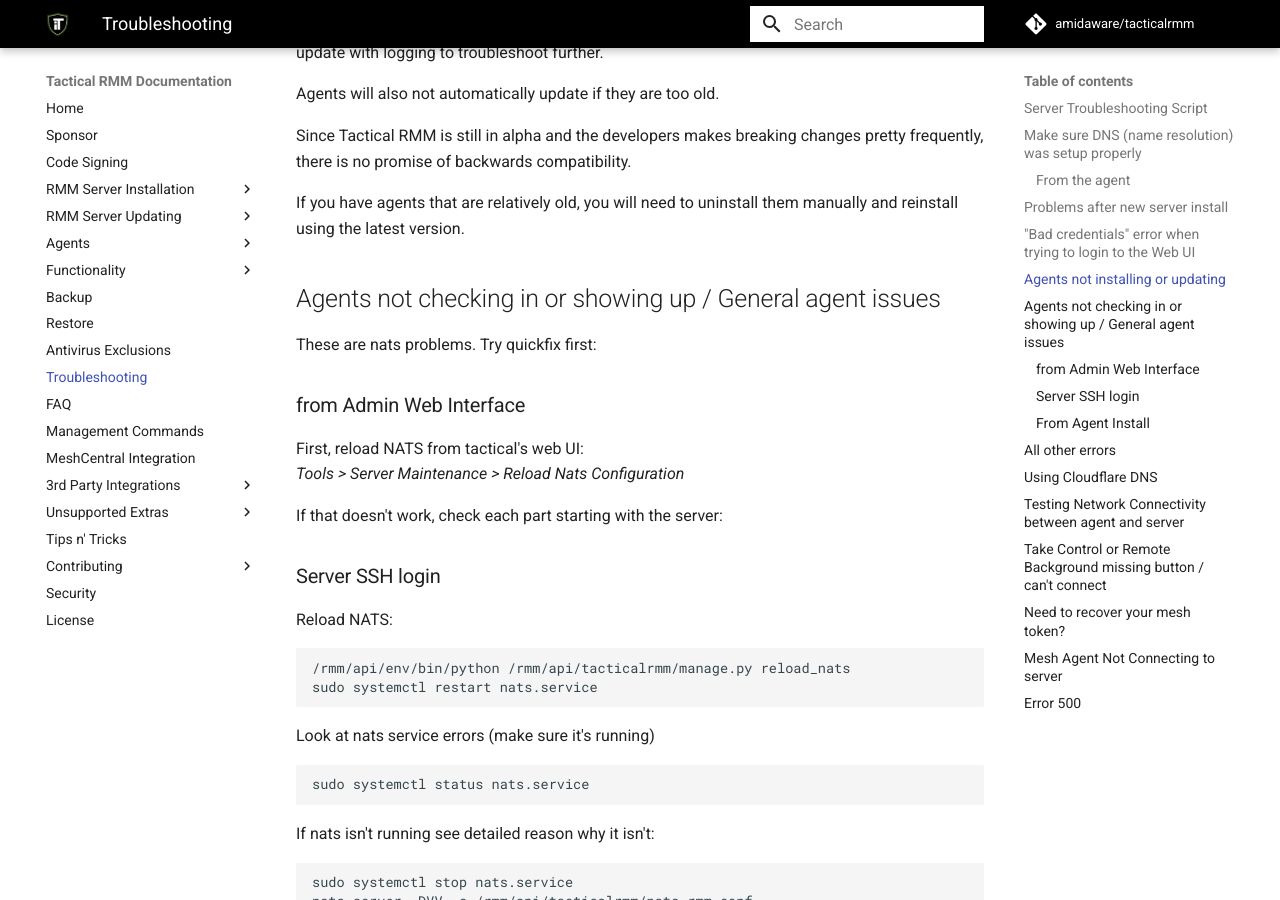
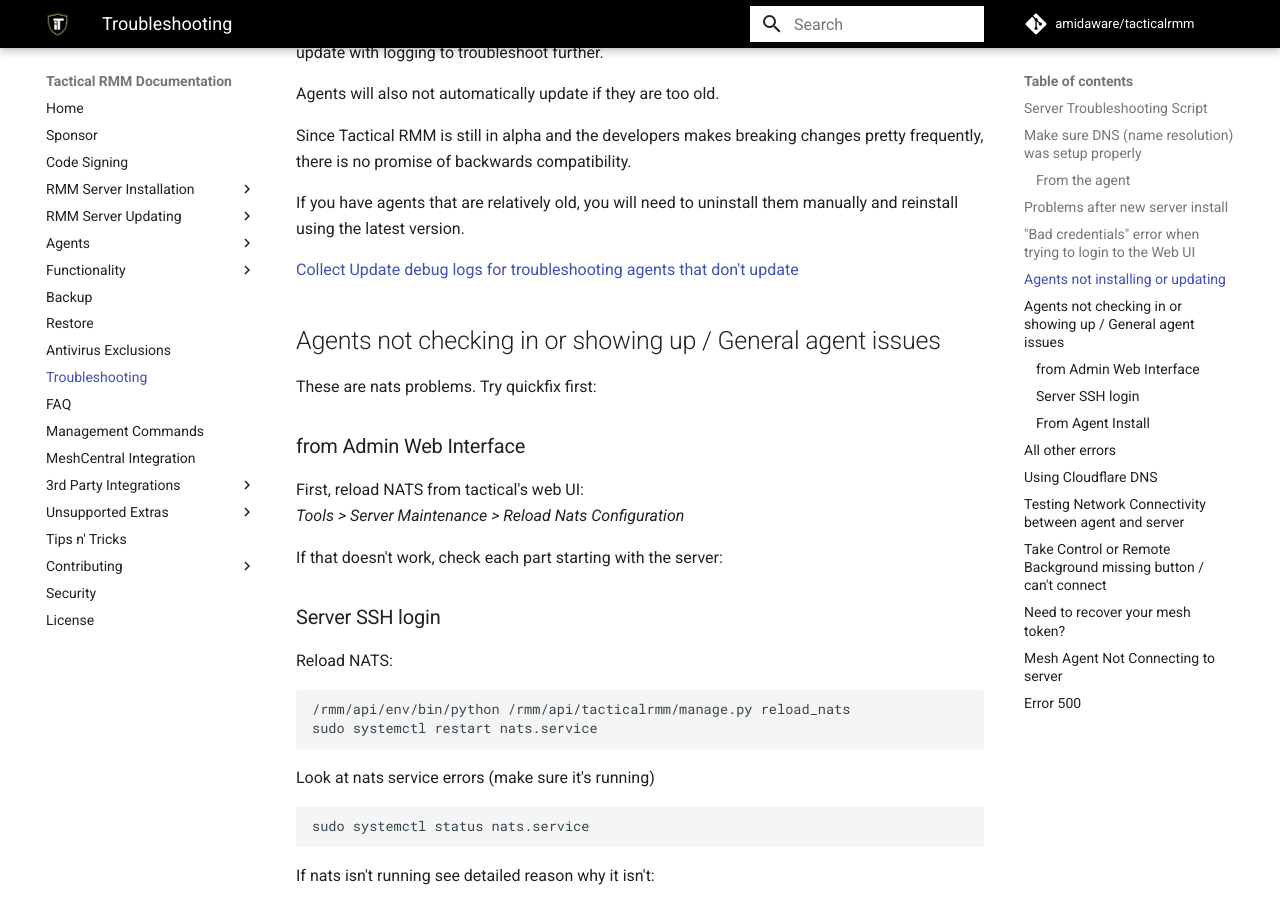
Before and after one commit to amidaware/trmm-docs, an MkDocs documentation site: the page built from docs/troubleshooting.md, in a window 1280 px wide and 900 px high, scrolled down 1716 px. Built offline with MkDocs 1.6.1 and Material for MkDocs 9.7.7, drawn with Linux system fonts in a browser that asks for light colours; comment, search, counter and statistics services are not loaded.

Commit message:
Adding update debug link to troubleshooting

```diff
--- a/docs/troubleshooting.md
+++ b/docs/troubleshooting.md
@@ -60,6 +60,8 @@
 Since Tactical RMM is still in alpha and the developers makes breaking changes pretty frequently, there is no promise of backwards compatibility.
 
 If you have agents that are relatively old, you will need to uninstall them manually and reinstall using the latest version.
+
+[Collect Update debug logs for troubleshooting agents that don't update](update_agents/#manually-updating-from-the-command-line-on-the-agent)
 
 ## Agents not checking in or showing up / General agent issues
 
```
